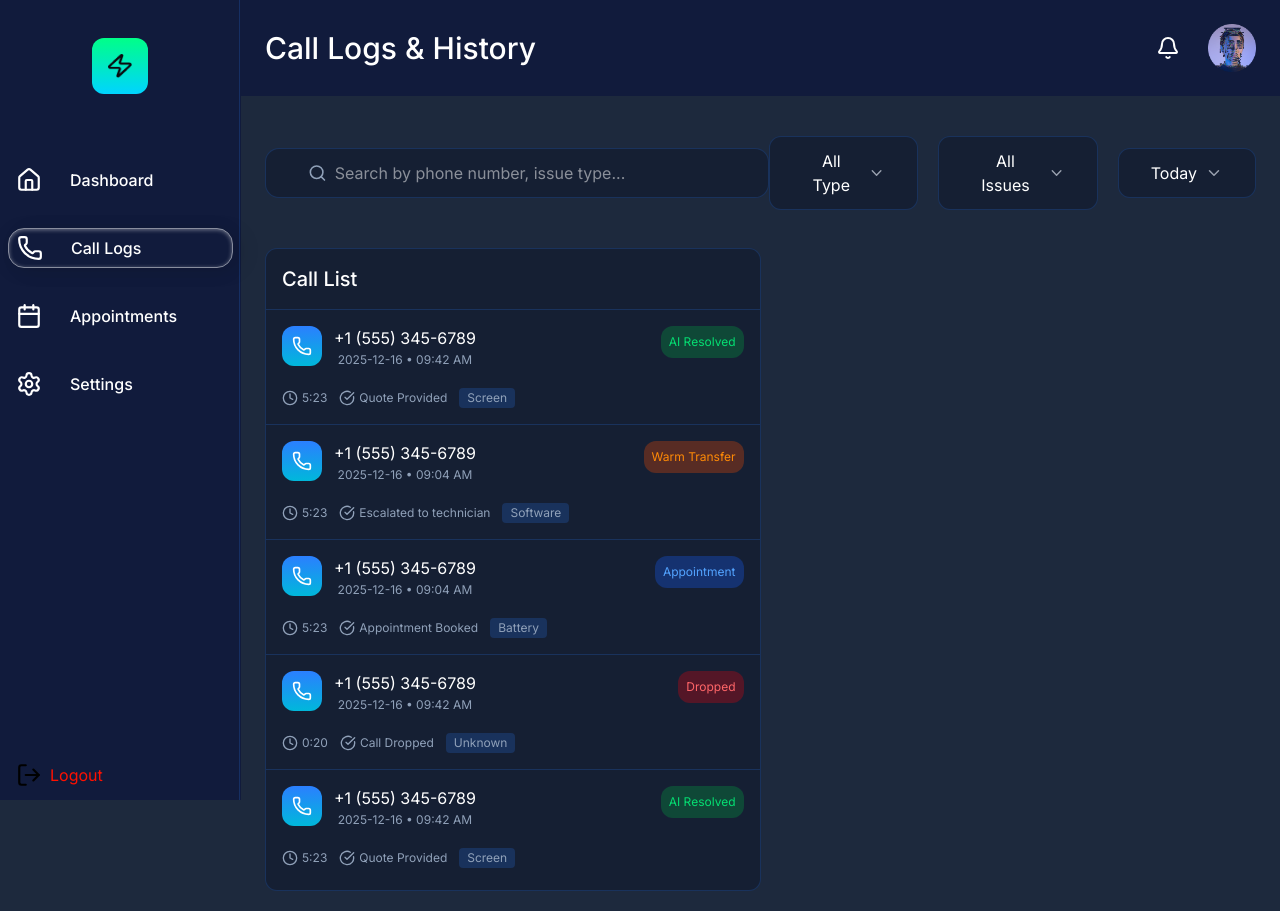
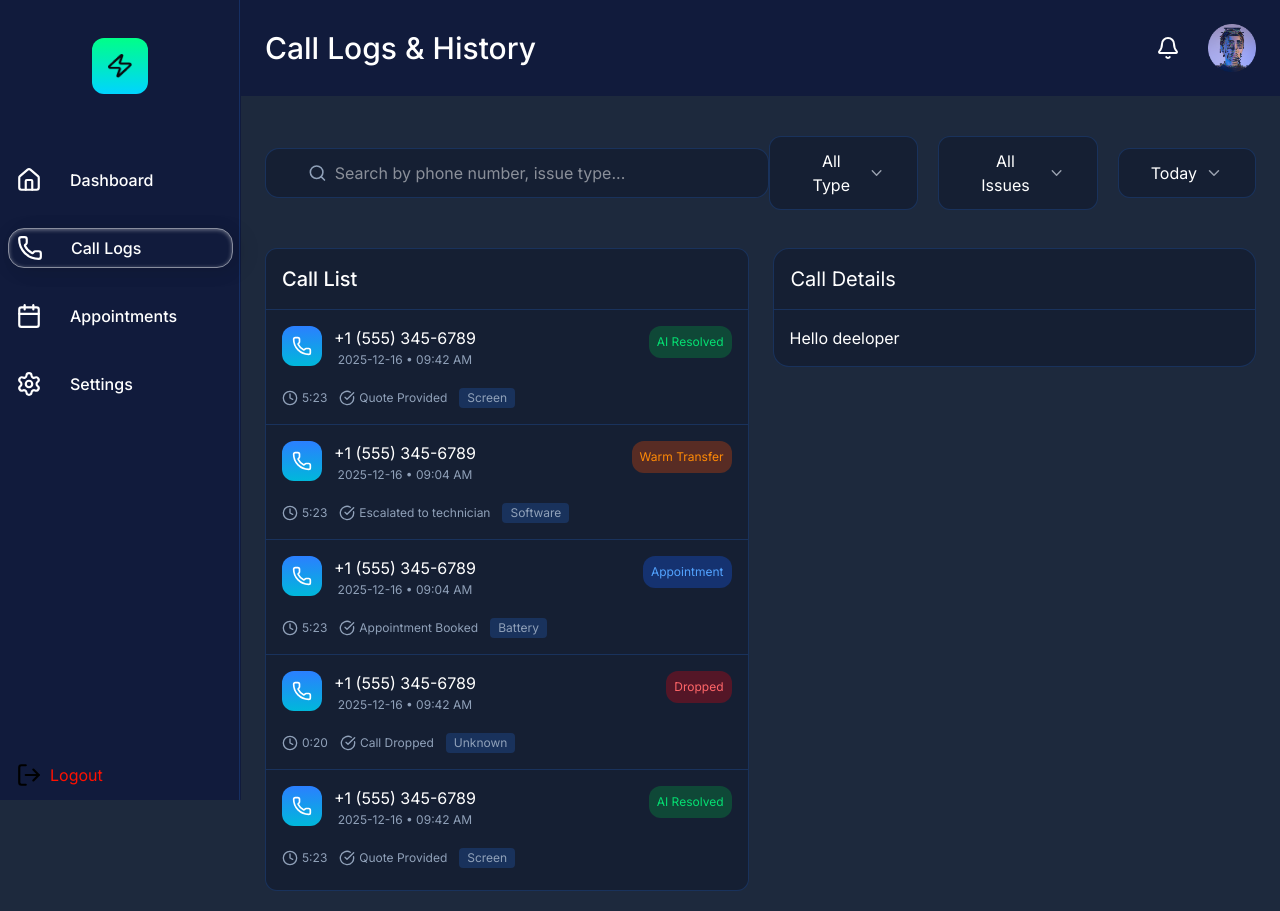
Before and after one commit to Ripon-Mardy/nextjs-dashboard, a Next.js app: page /call-logs in a window 1280 px wide. Built offline with nearby package versions, Linux system fonts and the light colour scheme.

Commit message:
add call details design

```diff
--- a/app/call-logs/page.js
+++ b/app/call-logs/page.js
@@ -2,6 +2,7 @@ import React from 'react'
 
 import { Search, ChevronDown } from 'lucide-react';
 import CallList from '@/components/callLogs/CallList';
+import CallDetails from '@/components/callLogs/CallDetails';
 
 const page = () => {
   return (
@@ -49,8 +50,9 @@ const page = () => {
         </div>
 
         {/* call list  */}
-        <div className='mt-[38px] mb-5'>
+        <div className='mt-[38px] mb-5 grid grid-cols-1 md:grid-cols-2 gap-6 w-full'>
             <CallList/>
+            <CallDetails/>
         </div>
 
 
--- /dev/null
+++ b/components/callLogs/CallDetails.js
@@ -0,0 +1,23 @@
+import React from 'react'
+
+const CallDetails = () => {
+  return (
+    <div>
+
+      {/* call details  */}
+      <div className='bg-[#0F172B80] rounded-2xl border border-[#2B7FFF33]'>
+        <div className='px-[17px] py-4 px-4 border-b border-[#2B7FFF33]'>
+          <h2 className='font-normal text-xl text-white'>Call Details</h2>
+        </div>
+
+        <div className='p-4'>
+          <h2>Hello deeloper</h2>
+        </div>
+
+      </div>
+
+    </div>
+  )
+}
+
+export default CallDetails
--- a/components/callLogs/CallList.js
+++ b/components/callLogs/CallList.js
@@ -54,7 +54,7 @@ const callListData = [
 
 const CallList = () => {
   return (
-    <div className="w-1/2">
+    <div>
       <div className="bg-[#0F172B80] h-[643px] rounded-xl border border-[#2B7FFF33]">
         <div className="px-4 py-4 border-b border-[#2B7FFF33]">
           <h2 className="text-xl font-medium text-white">Call List</h2>
--- a/components/layout/Sidebar.js
+++ b/components/layout/Sidebar.js
@@ -25,7 +25,6 @@ const menus = [
         <Image src={logo} className="w-6 h-6" alt="logo" />
       </div>
 
-
       {/* menu  */}
       <div className="space-y-7 mt-[66px]">
         {menus.map((item, index) => (
```
